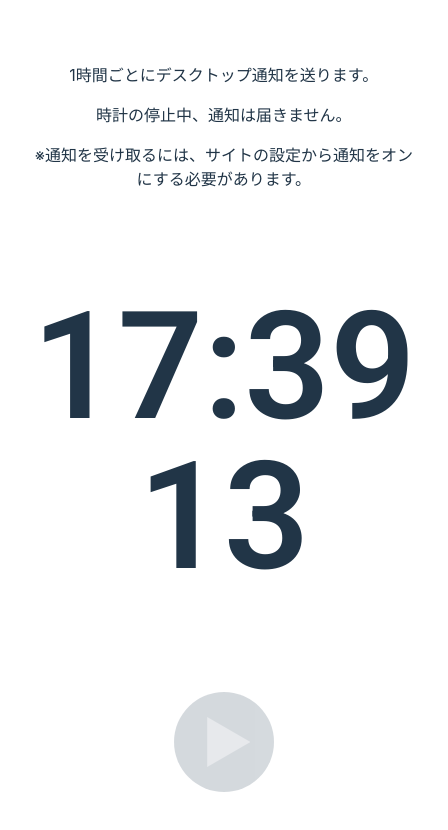
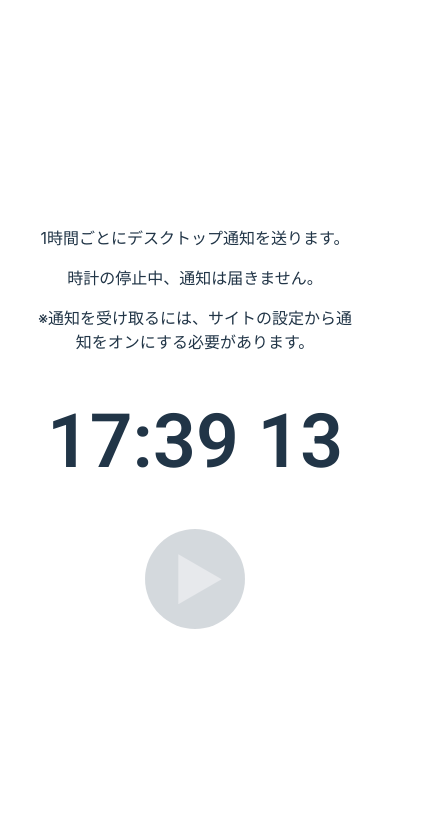
Before and after one commit to sasshu/ClockNotify, a React (Vite) app: page / in a window 390 px wide. Shown: the top 830 px of the page, 448 px wide, since content can reach past the window. Built offline with nearby package versions, Linux system fonts and the light colour scheme.

Commit message:
スマホ対応

```diff
--- a/src/App.css
+++ b/src/App.css
@@ -49,3 +49,9 @@
   clip-path: polygon(0 0, 0 100%, 100% 100%, 100% 0);
   background-color: #b1b8c2;
 }
+
+@media screen and (max-width: 480px) {
+  .clock {
+    font-size: 75px;
+  }
+}
--- a/src/App.tsx
+++ b/src/App.tsx
@@ -20,7 +20,7 @@ const getCurrentClock = () => {
 function App() {
   const [clock, setClock] = useState(getCurrentClock());
   const [canNotify, setCanNotify] = useState(
-    Notification.permission === "granted"
+    Notification?.permission === "granted"
   );
   const [intervalId, setIntervalId] = useState(0);
   const [isLoading, setIsLoading] = useState(false);
@@ -57,7 +57,7 @@ function App() {
     setClock(getCurrentClock());
 
     if (!canNotify) {
-      Notification.requestPermission().then((permission) => {
+      Notification?.requestPermission().then((permission) => {
         setCanNotify(permission === "granted");
       });
     }
```
